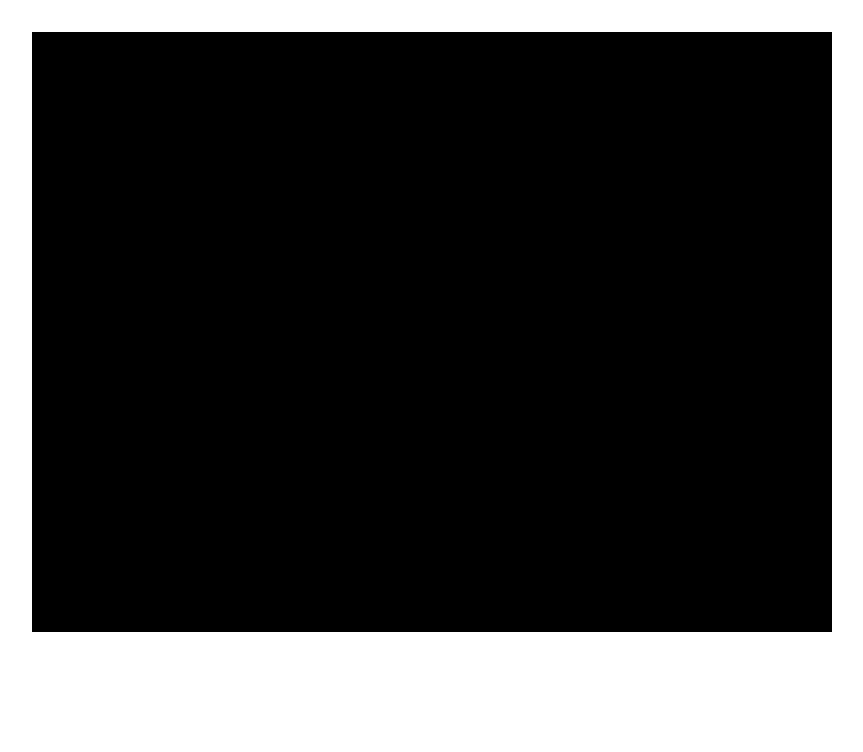
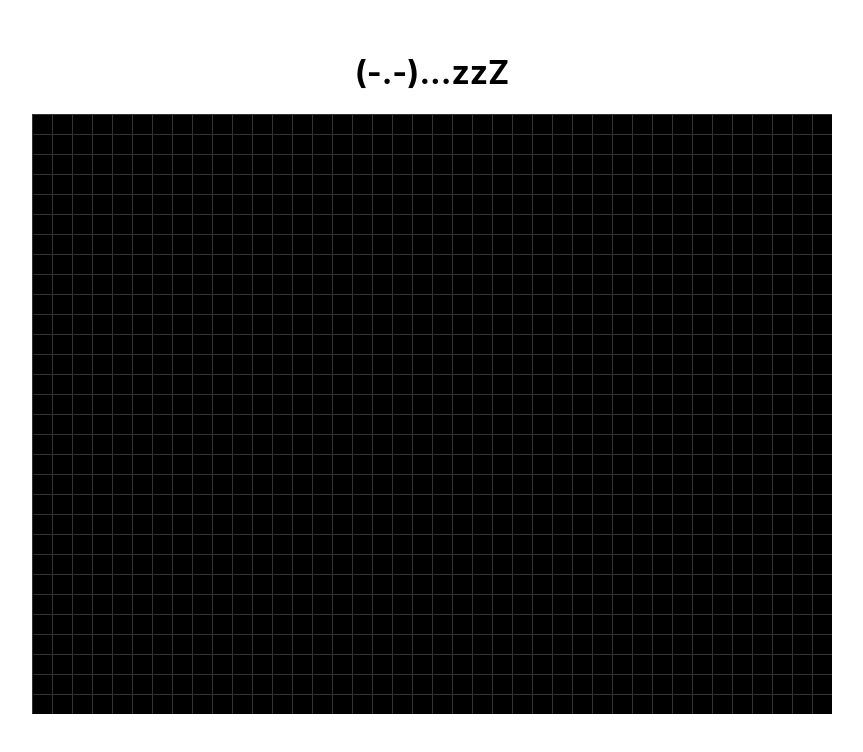
Before and after one commit to kaaisz/react-game-of-life, a React (Create React App) app: page / in a window 1280 px wide. Shown: the top 752 px of the page, without its empty margins (208-1071 px from the left). Built offline with nearby package versions, Linux system fonts and the light colour scheme.

Commit message:
Create grids

```diff
--- a/src/Game.js
+++ b/src/Game.js
@@ -9,7 +9,9 @@
   render(){
     return(
       <div>
-        <div className="Board" style={{width: WIDTH, height: HEIGHT}}></div>
+        <h1 className="Title">(-.-)...zzZ</h1>
+        <div className="Board" style={{width: WIDTH, height: HEIGHT,
+          backgroundSize: `${CELL_SIZE}px ${CELL_SIZE}px`}}></div>
       </div>
     );
   }
--- a/src/Game.scss
+++ b/src/Game.scss
@@ -1,3 +1,6 @@
+.Title{
+  text-align: center;
+}
 .Board{
   display: flex;
   align-items: center;
@@ -5,4 +8,5 @@
   position: relative;
   margin:0 auto;
   background-color:#000;
+  background-image: linear-gradient(#333 1px, transparent 1px),linear-gradient(90deg, #333 1px, transparent 1px);
 }
--- a/src/index.css
+++ b/src/index.css
@@ -9,6 +9,7 @@
   -webkit-font-smoothing: antialiased;
   -moz-osx-font-smoothing: grayscale;
 }
+
 code {
   font-family: source-code-pro, Menlo, Monaco, Consolas, "Courier New",
     monospace;
```
